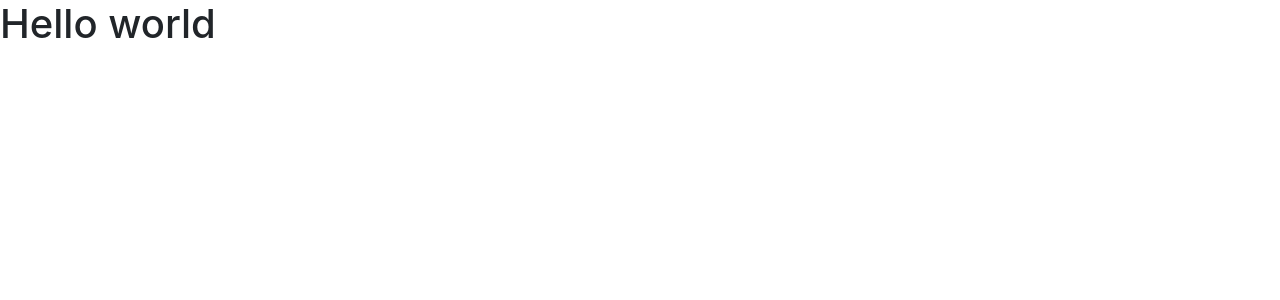
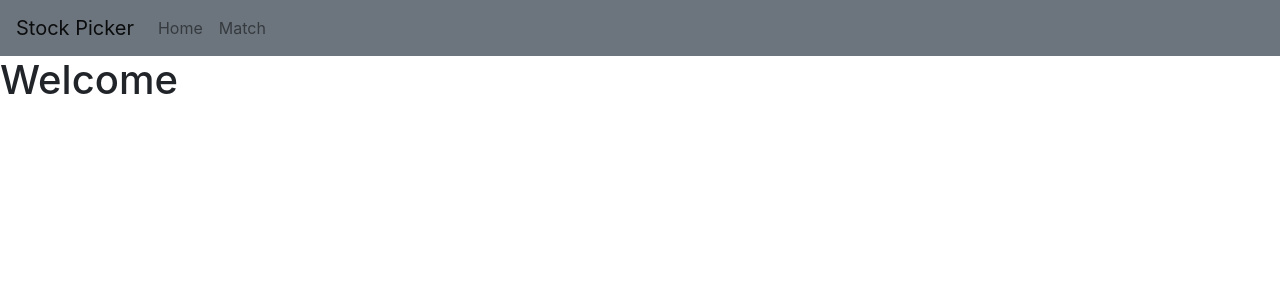
Before and after one commit to Codubee/StockPickerTTH1-2-Front, a React (Create React App) app: page / in a window 1280 px wide. Shown: the top 300 px of the page. Built offline with nearby package versions, Linux system fonts and the light colour scheme.

Commit message:
Updated navbar with appropriate names

```diff
--- a/src/components/navbar.js
+++ b/src/components/navbar.js
@@ -7,54 +7,31 @@ import {
   Nav,
   NavItem,
   NavLink,
-  UncontrolledDropdown,
-  DropdownToggle,
-  DropdownMenu,
-  DropdownItem,
-  NavbarText
-} from 'reactstrap';
+  } from 'reactstrap';
 
-const Example = (props) => {
+const NavBar = (props) => {
   const [isOpen, setIsOpen] = useState(false);
 
   const toggle = () => setIsOpen(!isOpen);
 
   return (
     <div>
-      <Navbar color="light" light expand="md">
-        <NavbarBrand href="/">reactstrap</NavbarBrand>
+      <Navbar color="secondary" light expand="md">
+        <NavbarBrand href="/">Stock Picker</NavbarBrand>
         <NavbarToggler onClick={toggle} />
         <Collapse isOpen={isOpen} navbar>
           <Nav className="mr-auto" navbar>
             <NavItem>
-              <NavLink href="/components/">Components</NavLink>
+              <NavLink href="/Home/">Home</NavLink>
             </NavItem>
             <NavItem>
-              <NavLink href="https://github.com/reactstrap/reactstrap">GitHub</NavLink>
+              <NavLink href="/Match/">Match</NavLink>
             </NavItem>
-            <UncontrolledDropdown nav inNavbar>
-              <DropdownToggle nav caret>
-                Options
-              </DropdownToggle>
-              <DropdownMenu right>
-                <DropdownItem>
-                  Option 1
-                </DropdownItem>
-                <DropdownItem>
-                  Option 2
-                </DropdownItem>
-                <DropdownItem divider />
-                <DropdownItem>
-                  Reset
-                </DropdownItem>
-              </DropdownMenu>
-            </UncontrolledDropdown>
           </Nav>
-          <NavbarText>Simple Text</NavbarText>
-        </Collapse>
+            </Collapse>
       </Navbar>
     </div>
   );
 }
 
-export default Example;
+export default NavBar;
--- a/src/views/LandingPage.js
+++ b/src/views/LandingPage.js
@@ -1,10 +1,12 @@
 import React from 'react';
+import NavBar from '../components/NavBar';
 
 function LandingPage()
 {
   return (
         <div>
-            <h1>Hello world</h1>
+            <NavBar/>
+            <h1>Welcome</h1>
         </div>
     )
 }
```
